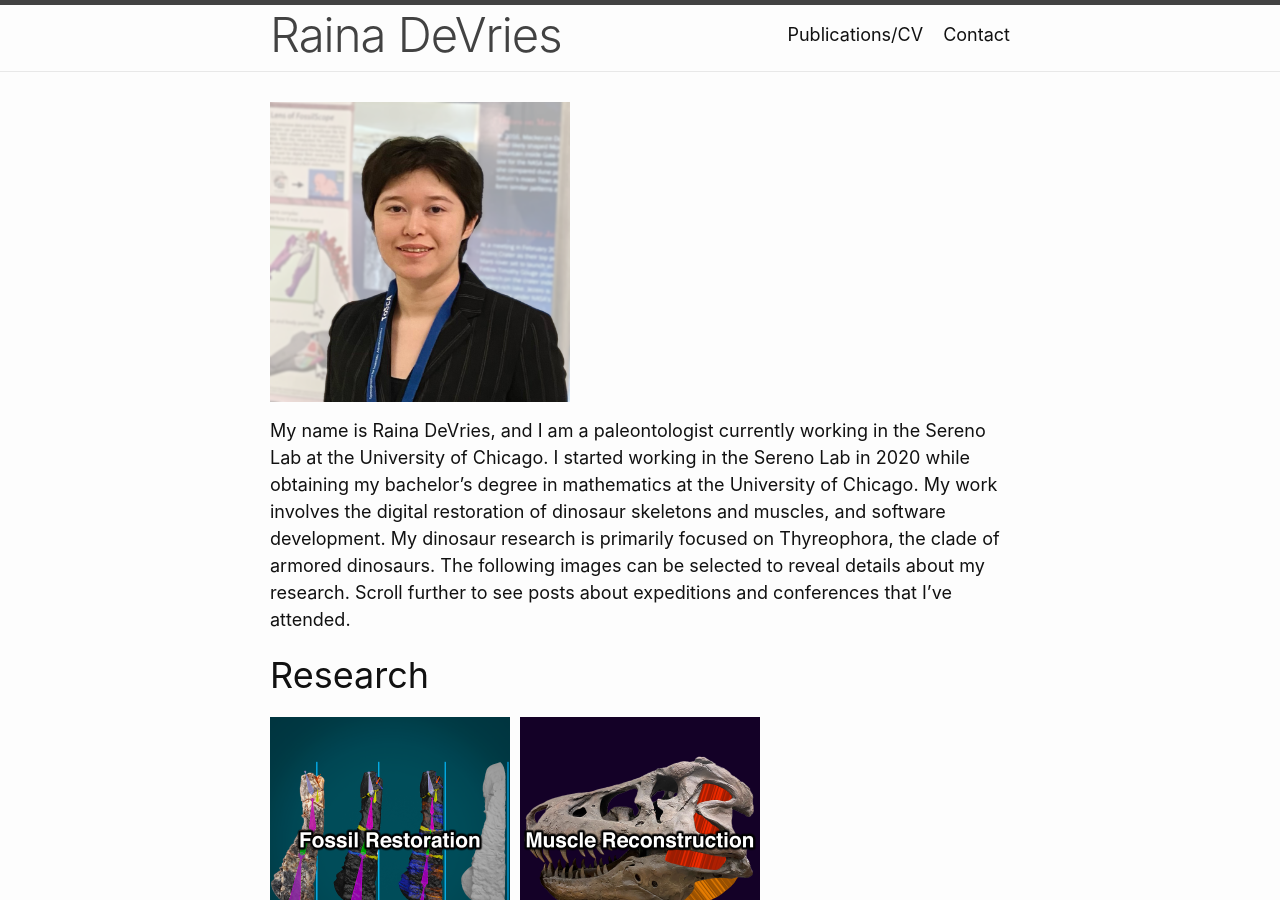
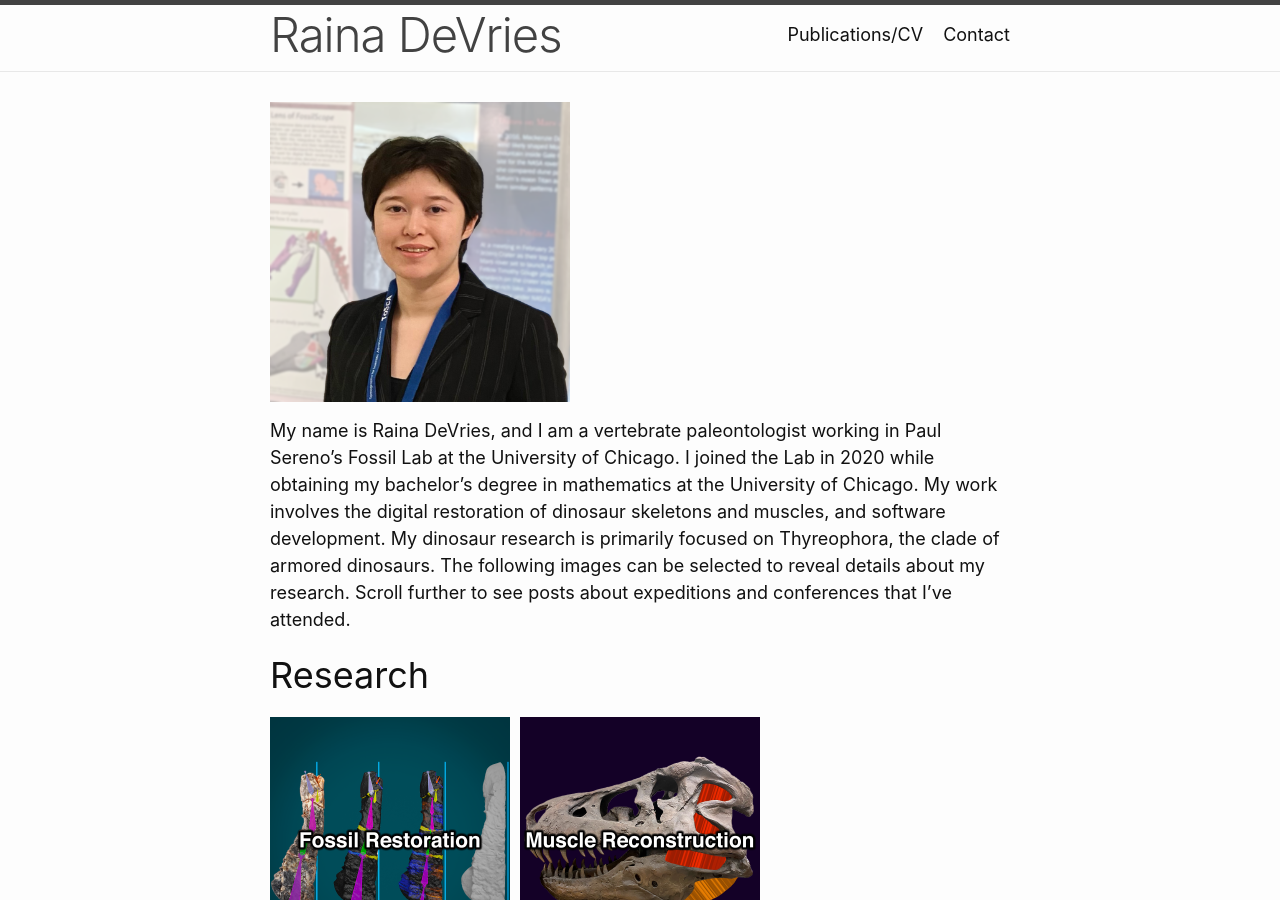
Before and after one commit to rpdevries/rpdevries.github.io, a Jekyll site: the page built from index.md, in a window 1280 px wide and 900 px high. Built offline with Jekyll 4.4.1, drawn with Linux system fonts in a browser that asks for light colours.

Commit message:
Update index.md

```diff
--- a/index.md
+++ b/index.md
@@ -4,6 +4,6 @@
 
 <img src="/assets/Profile_May2023.png" alt="Raina DeVries profile picture" width=300px>
 
-My name is Raina DeVries, and I am a paleontologist currently working in the Sereno Lab at the University of Chicago. I started working in the Sereno Lab in 2020 while obtaining my bachelor's degree in mathematics at the University of Chicago. My work involves the digital restoration of dinosaur skeletons and muscles, and software development. My dinosaur research is primarily focused on Thyreophora, the clade of armored dinosaurs. The following images can be selected to reveal details about my research. Scroll further to see posts about expeditions and conferences that I've attended.
+My name is Raina DeVries, and I am a vertebrate paleontologist working in Paul Sereno's Fossil Lab at the University of Chicago. I joined the Lab in 2020 while obtaining my bachelor's degree in mathematics at the University of Chicago. My work involves the digital restoration of dinosaur skeletons and muscles, and software development. My dinosaur research is primarily focused on Thyreophora, the clade of armored dinosaurs. The following images can be selected to reveal details about my research. Scroll further to see posts about expeditions and conferences that I've attended.
 
 # Research
```
